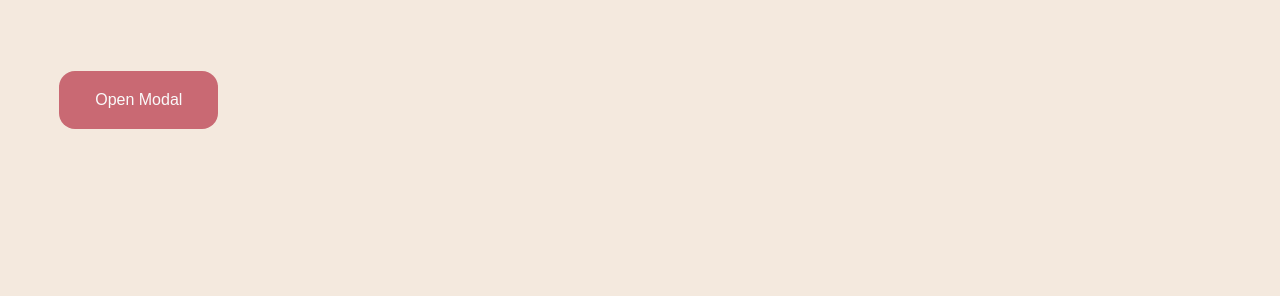
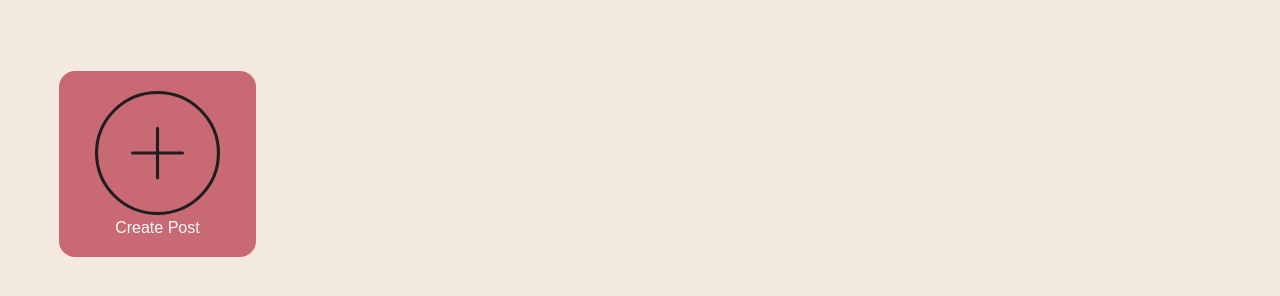
Before and after one commit to barlaek/Uknit-worklows-ca, a website: page public/boilers/modals.html in a window 1280 px wide. Shown: the part 170-466 px from the top of the page. Drawn offline with Linux system fonts and the light colour scheme.

Commit message:
updated the create post btn

```diff
--- a/public/boilers/modals.html
+++ b/public/boilers/modals.html
@@ -64,7 +64,10 @@
     <main>
       <section>
         <div class="container">
-          <button data-modal-target="#modal" class="btn btn-primary">Open Modal</button>
+          <button data-modal-target="#modal" class="btn btn-primary">
+            <img src="/src/assets/create-icon.svg" alt="" />Create Post
+          </button>
+          <!-- <button data-modal-target="#modal" class="btn btn-primary">Open Modal</button> -->
 
           <div class="modal" id="modal">
             <div class="modal-header d-flex align-items-center justify-content-between">
```
